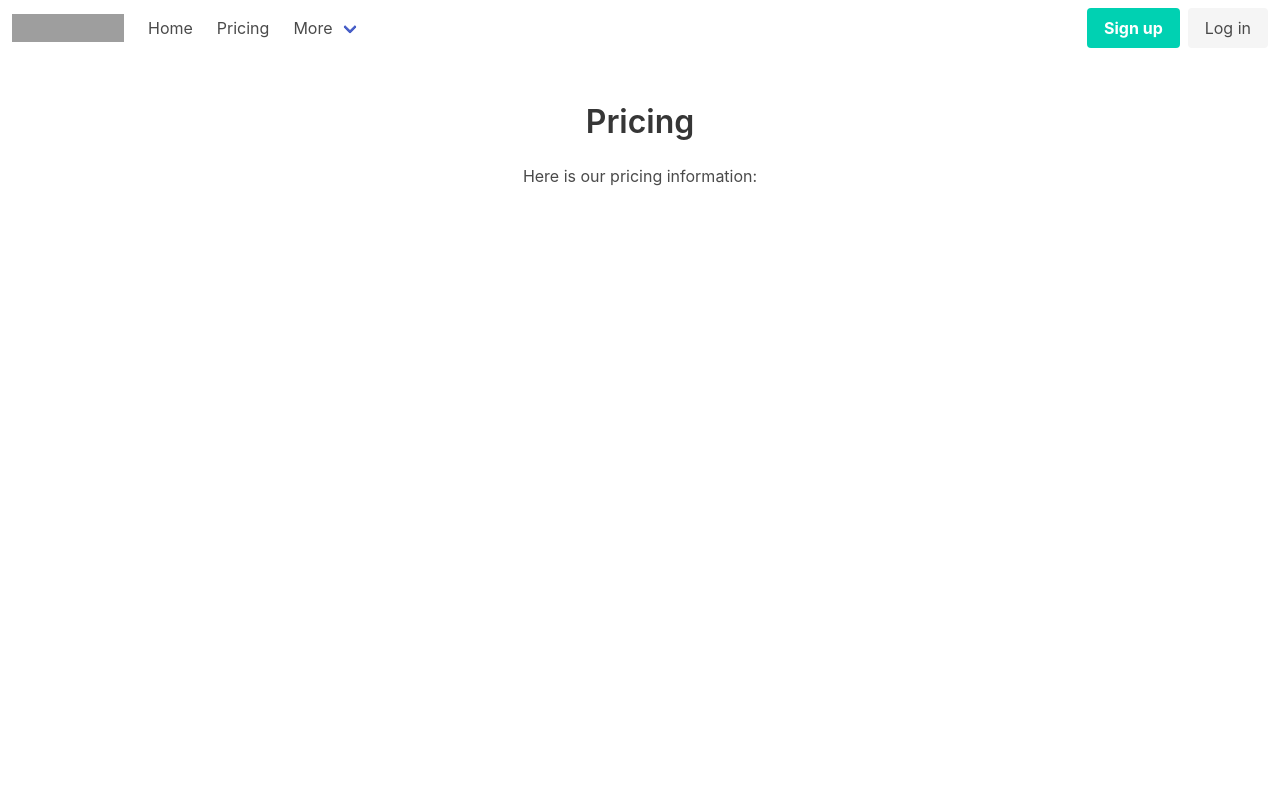
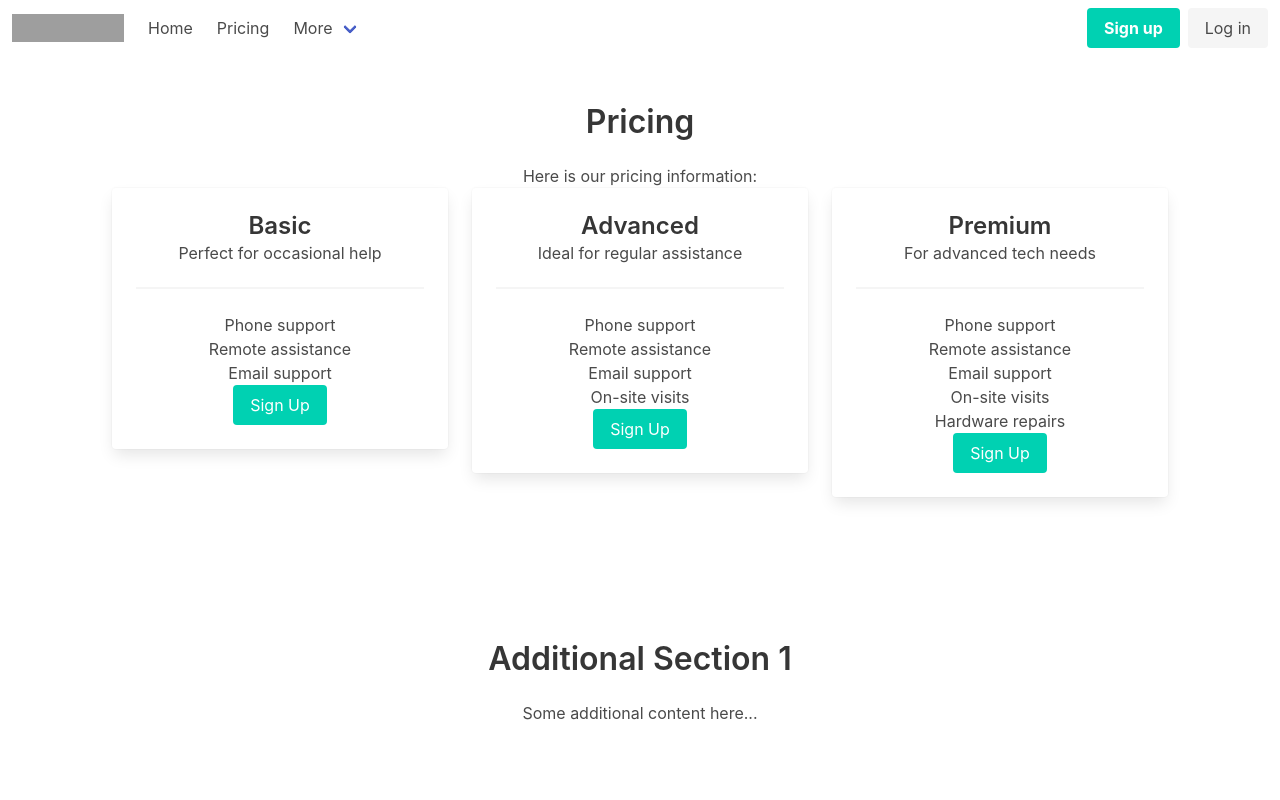
Before and after one commit to Vesku2000/company, a React (Create React App) app: page /Pricing in a window 1280 px wide. Shown: the top 800 px of the page. Built offline with nearby package versions, Linux system fonts and the light colour scheme; grey boxes are pictures that could not be loaded.

Commit message:
pricing page started

```diff
--- /dev/null
+++ b/src/pages/Pricing.css
@@ -0,0 +1,12 @@
+.card {
+    transition: transform 0.3s, box-shadow 0.3s;
+  }
+
+  .card:hover {
+    transform: translateY(-10px);
+    box-shadow: 0 4px 8px rgba(0, 0, 0, 0.1);
+  }
+
+  .section:not(:last-child) {
+    margin-bottom: 3rem;
+  }
--- a/src/pages/Pricing.js
+++ b/src/pages/Pricing.js
@@ -1,5 +1,6 @@
 import React from 'react';
-import Navbar from '../components/Navbar';
+import 'bulma/css/bulma.min.css';
+import './Pricing.css';
 
 function Pricing() {
   return (
@@ -8,7 +9,79 @@ function Pricing() {
         <div className="container">
           <h1 className="title">Pricing</h1>
           <p>Here is our pricing information:</p>
-          {/* Add your pricing content here */}
+
+          <div className="columns">
+            <div className="column">
+              <div className="card">
+                <div className="card-content">
+                  <h2 className="title is-4">Basic</h2>
+                  <p className="subtitle is-6">Perfect for occasional help</p>
+                  <hr />
+                  <ul>
+                    <li>Phone support</li>
+                    <li>Remote assistance</li>
+                    <li>Email support</li>
+                  </ul>
+                  <div className="has-text-centered">
+                    <a className="button is-primary" href="#">Sign Up</a>
+                  </div>
+                </div>
+              </div>
+            </div>
+
+            <div className="column">
+              <div className="card">
+                <div className="card-content">
+                  <h2 className="title is-4">Advanced</h2>
+                  <p className="subtitle is-6">Ideal for regular assistance</p>
+                  <hr />
+                  <ul>
+                    <li>Phone support</li>
+                    <li>Remote assistance</li>
+                    <li>Email support</li>
+                    <li>On-site visits</li>
+                  </ul>
+                  <div className="has-text-centered">
+                    <a className="button is-primary" href="#">Sign Up</a>
+                  </div>
+                </div>
+              </div>
+            </div>
+
+            <div className="column">
+              <div className="card">
+                <div className="card-content">
+                  <h2 className="title is-4">Premium</h2>
+                  <p className="subtitle is-6">For advanced tech needs</p>
+                  <hr />
+                  <ul>
+                    <li>Phone support</li>
+                    <li>Remote assistance</li>
+                    <li>Email support</li>
+                    <li>On-site visits</li>
+                    <li>Hardware repairs</li>
+                  </ul>
+                  <div className="has-text-centered">
+                    <a className="button is-primary" href="#">Sign Up</a>
+                  </div>
+                </div>
+              </div>
+            </div>
+          </div>
+        </div>
+      </section>
+
+      <section className="section">
+        <div className="container">
+          <h2 className="title">Additional Section 1</h2>
+          <p>Some additional content here...</p>
+        </div>
+      </section>
+
+      <section className="section">
+        <div className="container">
+          <h2 className="title">Additional Section 2</h2>
+          <p>Some more content here...</p>
         </div>
       </section>
     </div>
```
